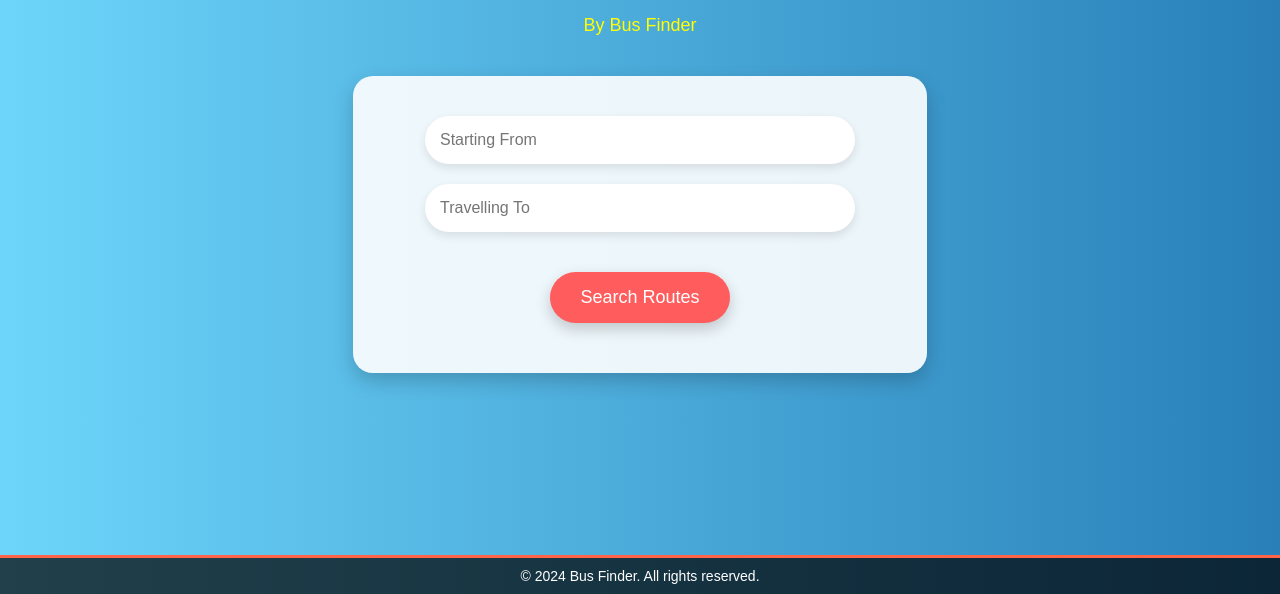
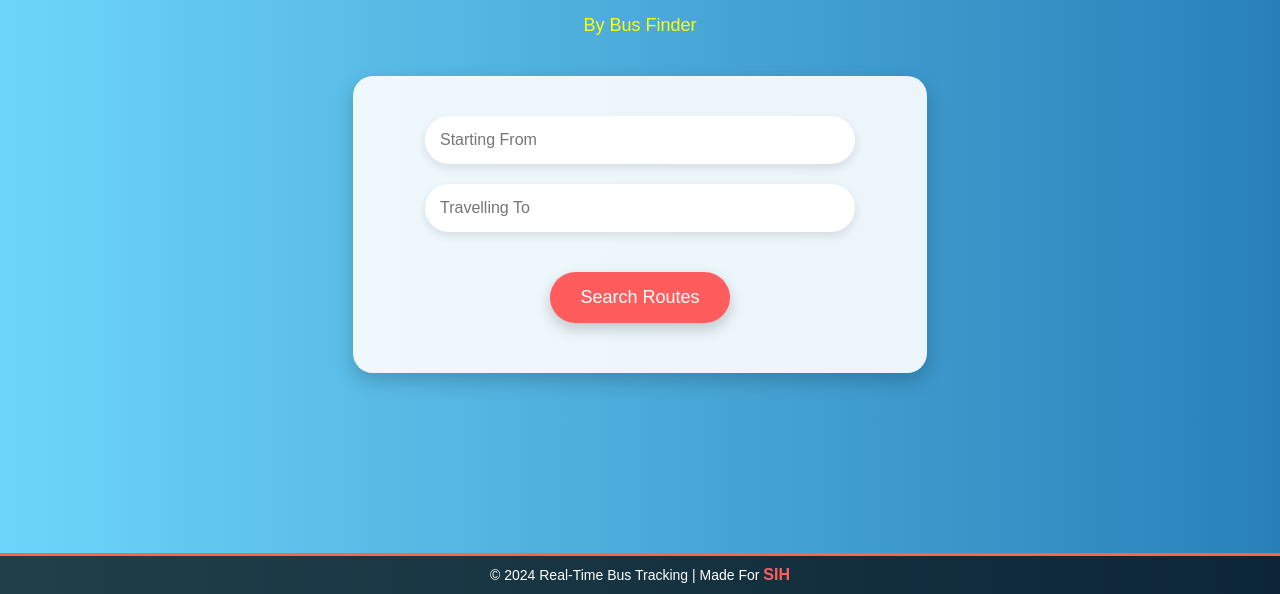
Before and after one commit to DEVBALIYAN21/BusFinder, a plain HTML site: page index.html in a window 1280 px wide. Shown: the part 206-800 px from the top of the page. Drawn offline with nearby package versions, Linux system fonts and the light colour scheme; no server answers.

Commit message:
Add Footer

```diff
--- a/index.html
+++ b/index.html
@@ -299,7 +299,9 @@ footer {
 
     <!-- Suggestions Container -->
     <footer>
-        &copy; 2024 Bus Finder. All rights reserved.
+        &copy; 2024 Real-Time Bus Tracking | Made For <span style="color: #ff5d5d; font-size: 16px; font-weight:bolder">
+            SIH
+        </span>
     </footer>
 
 
```
Also changed, not shown: abc.html (+3 -1 lines), maps.html (+3 -1 lines).
